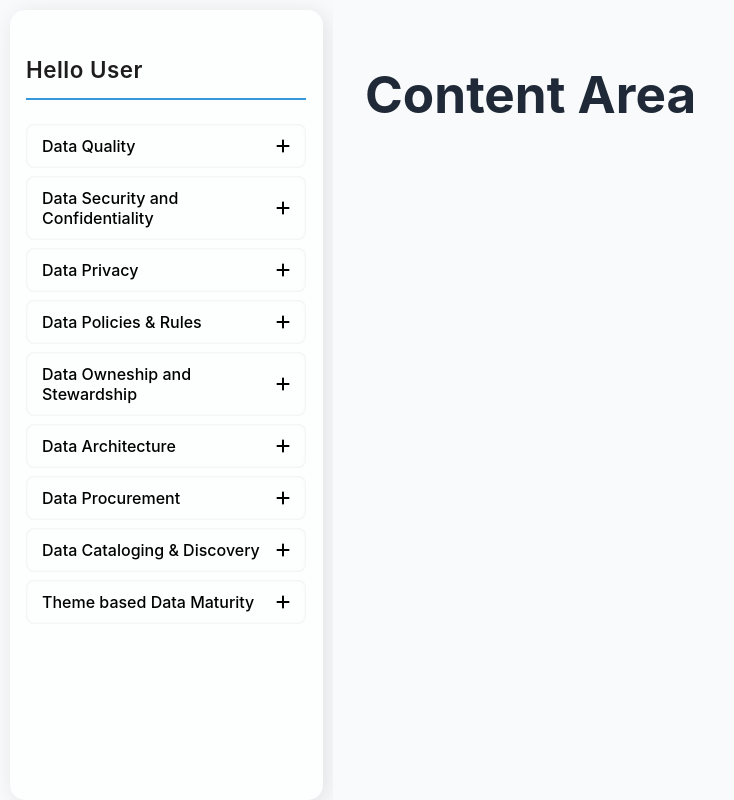
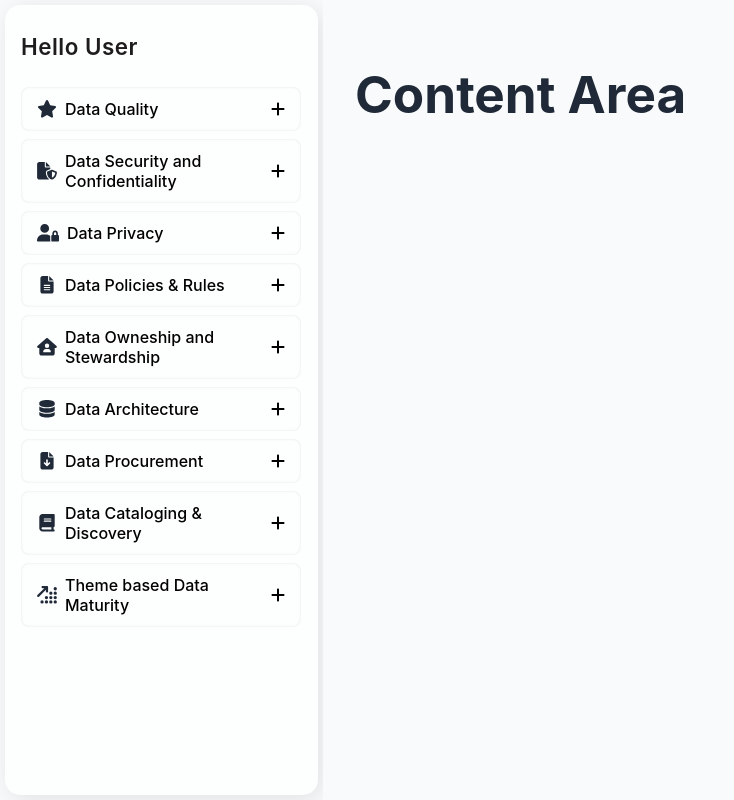
Before and after one commit to SoabeeAhmed/Data-Governance-Website, a React (Vite) app: page / in a window 1280 px wide. Shown: the whole page, without its empty margins (0-734 px from the left). Built offline with nearby package versions, Linux system fonts and the light colour scheme.

Commit message:
update styles

```diff
--- a/src/App.css
+++ b/src/App.css
@@ -1,6 +1,3 @@
-/* App.css */
-
-/* Reset and global styles */
 body, html {
   margin: 0;
   padding: 0;
@@ -10,14 +7,14 @@ body, html {
   height: 100%;
 }
 
-/* Layout styles */
+
 .app-container {
   display: flex;
   height: 100vh;
   overflow: hidden;
 }
 
-/* Sidebar styles with 3D effect and external margins */
+
 .sidebar {
   width: 280px;
   background-color: #fdfefe;
@@ -26,28 +23,28 @@ body, html {
   overflow-y: auto;
   box-shadow: 4px 4px 25px rgba(0, 0, 0, 0.1), -4px -4px 25px rgba(255, 255, 255, 0.1); /* Internal shadow for depth */
   color: black;
-  border-radius: 15px; /* Rounded corners for a smooth look */
+  border-radius: 15px;
   transition: all 0.3s ease-in-out;
-  margin: 10px;  /* Margin from left edge */
-  margin-bottom: 0;
+  margin: 5px;
 }
 
 .sidebar:hover {
   box-shadow: 6px 6px 30px rgba(0, 0, 0, 0.2), -6px -6px 30px rgba(255, 255, 255, 0.2); /* Slightly more pronounced shadow on hover */
 }
 
-/* Sidebar Header */
+
 .sidebar h2 {
   font-size: 1.4rem;
   font-weight: 600;
-  margin-bottom: 1.5rem;
+  margin-bottom: 0.5rem;
   color: rgb(30, 28, 28);
-  border-bottom: 2px solid #3498db;
-  padding-bottom: 0.75rem;
+  /* border-bottom: 2px solid #3498db; */
+  margin-top: 0.5px;
+  padding-bottom: 0.5rem;
   letter-spacing: 0.5px;
 }
 
-/* Category button styles */
+
 .category-button {
   width: 100%;
   text-align: left;
@@ -66,14 +63,27 @@ body, html {
   box-shadow: inset 0 0 3px rgba(0, 0, 0, 0.1);
 }
 
+.category-label {
+  display: flex;
+  align-items: center;
+  gap: 0.5rem;
+  font-size: 1rem;
+}
+
+.category-icon {
+  font-size: 1.1rem;
+  color: #1f2937;
+  min-width: 1.25rem;
+}
+
 .category-button:hover {
   background-color: rgba(255, 255, 255, 0.15);
-  transform: translateX(5px) translateY(-2px); /* Adding depth when hovered */
+  transform: translateX(5px) translateY(-2px);
 }
 
 .category-button:active {
   background-color: rgba(255, 255, 255, 0.2);
-  transform: translateX(3px) translateY(2px); /* Mimicking button press effect */
+  transform: translateX(3px) translateY(2px);
 }
 
 .space-y-2 {
@@ -114,7 +124,7 @@ ul {
   transform: translateX(5px);
 }
 
-/* Loading, error, and empty states */
+
 .loading,
 .error,
 .no-categories {
@@ -162,14 +172,14 @@ ul {
   background-color: rgba(255, 255, 255, 0.08);
 }
 
-/* Category indicators */
+
 .text-sm.text-gray-500 {
   color: #3498db;
   font-size: 0.85rem;
   transition: transform 0.2s ease;
 }
 
-/* Main content */
+
 .main-content {
   flex: 1;
   padding: 2rem;
@@ -177,12 +187,12 @@ ul {
   background-color: #f9fafb;
 }
 
-/* Animations */
+
 li {
   transition: all 0.3s ease;
 }
 
-/* Custom scrollbar */
+
 .sidebar::-webkit-scrollbar {
   display: none;
 }
@@ -196,13 +206,13 @@ li {
   border-radius: 20px;
 }
 
-/* Active category styling */
+
 button.category-button:focus {
   outline: none;
   box-shadow: 0 0 0 2px #3498db;
 }
 
-/* Space for list items */
+
 .space-y-2 > li {
   margin-bottom: 0.5rem;
 }
--- a/src/App.tsx
+++ b/src/App.tsx
@@ -4,7 +4,10 @@ import Sidebar from "./components/Sidebar";
 import "./App.css";
 
 interface CategoryData {
-  [category: string]: string[];
+  [category: string]: {
+    icon: string;
+    subcategories: string[];
+  };
 }
 
 const App: React.FC = () => {
@@ -24,39 +27,37 @@ const App: React.FC = () => {
         return response.text();
       })
       .then((csvData) => {
-        console.log("CSV data loaded:", csvData.substring(0, 100) + "...");
-
         const parsed = Papa.parse(csvData, {
           header: true,
           skipEmptyLines: true,
           transformHeader: (header) => header.trim().toLowerCase(),
         });
 
-        console.log("Parsed data:", parsed.data);
+        const result: CategoryData = {};
 
-        if (parsed.errors.length > 0) {
-          console.error("CSV parsing errors:", parsed.errors);
-        }
+        parsed.data.forEach((row: any) => {
+          const iconRaw = row["icon"]?.trim();
+          const category = row["category"]?.trim();
+          const subcategory = row["subcategory"]?.trim();
 
-        const result: CategoryData = {};
-        parsed.data.forEach((row: any) => {
-          const rowEntries = Object.entries(row);
-          const category = rowEntries.find(([key]) => key.toLowerCase() === "category")?.[1]?.trim();
-          const subcategory = rowEntries.find(([key]) => key.toLowerCase() === "subcategory")?.[1]?.trim();
+          if (!iconRaw || !category) return;
 
-          console.log("Category:", category, "Subcategory:", subcategory);
+          if (!result[category]) {
+            result[category] = {
+              icon: iconRaw, // e.g. fa-star
+              subcategories: [],
+            };
+          }
 
-          if (category && subcategory) {
-            if (!result[category]) {
-              result[category] = [];
-            }
-            if (!result[category].includes(subcategory)) {
-              result[category].push(subcategory);
-            }
+          if (
+            subcategory &&
+            subcategory.toLowerCase() !== "none" &&
+            !result[category].subcategories.includes(subcategory)
+          ) {
+            result[category].subcategories.push(subcategory);
           }
         });
 
-        console.log("Processed categories:", result);
         setCategories(result);
       })
       .catch((err) => {
--- a/src/components/Sidebar.tsx
+++ b/src/components/Sidebar.tsx
@@ -1,11 +1,14 @@
 import React, { useState } from "react";
 import { FontAwesomeIcon } from "@fortawesome/react-fontawesome";
 import { faPlus, faMinus } from "@fortawesome/free-solid-svg-icons";
-
+import * as Icons from "@fortawesome/free-solid-svg-icons";
 
 interface SidebarProps {
   categories: {
-    [category: string]: string[];
+    [category: string]: {
+      icon: string;
+      subcategories: string[];
+    };
   };
   isLoading?: boolean;
   error?: string | null;
@@ -16,6 +19,15 @@ const Sidebar: React.FC<SidebarProps> = ({ categories, isLoading = false, error
 
   const handleClick = (category: string) => {
     setActiveCategory((prev) => (prev === category ? null : category));
+  };
+
+  const getIconByName = (iconName: string) => {
+    // Convert fa-star to faStar
+    const camelName = iconName
+      .split('-')
+      .map((word, idx) => (idx === 0 ? word : word[0].toUpperCase() + word.slice(1)))
+      .join('');
+    return (Icons as any)[camelName] || faPlus;
   };
 
   return (
@@ -37,31 +49,33 @@ const Sidebar: React.FC<SidebarProps> = ({ categories, isLoading = false, error
 
       {!isLoading && !error && (
         <ul className="space-y-2">
-          {Object.entries(categories).map(([category, subcategories]) => (
+          {Object.entries(categories).map(([category, data]) => (
             <li key={category}>
               <button
                 onClick={() => handleClick(category)}
-                className="category-button"
+                className="category-button flex items-center justify-between w-full"
               >
-                <span>{category}</span>
+                <div className="category-label">
+                  <FontAwesomeIcon icon={getIconByName(data.icon)} className="category-icon" />
+                  <span>{category}</span>
+                </div>
                 <FontAwesomeIcon icon={activeCategory === category ? faMinus : faPlus} />
               </button>
 
-              {activeCategory === category && subcategories.length > 0 && (
+              {activeCategory === category && data.subcategories.length > 0 && (
                 <ul className="subcategory-list space-y-1">
-                  {subcategories.map((sub) => (
-                    <li
-                      key={`${category}-${sub}`}
-                      className="subcategory-item"
-                    >
+                  {data.subcategories.map((sub) => (
+                    <li key={`${category}-${sub}`} className="subcategory-item">
                       {sub}
                     </li>
                   ))}
                 </ul>
               )}
 
-              {activeCategory === category && subcategories.length === 0 && (
-                <p className="subcategory-list text-sm text-gray-500 italic">No subcategories</p>
+              {activeCategory === category && data.subcategories.length === 0 && (
+                <p className="subcategory-list text-sm text-gray-500 italic">
+                  No subcategories
+                </p>
               )}
             </li>
           ))}
```
